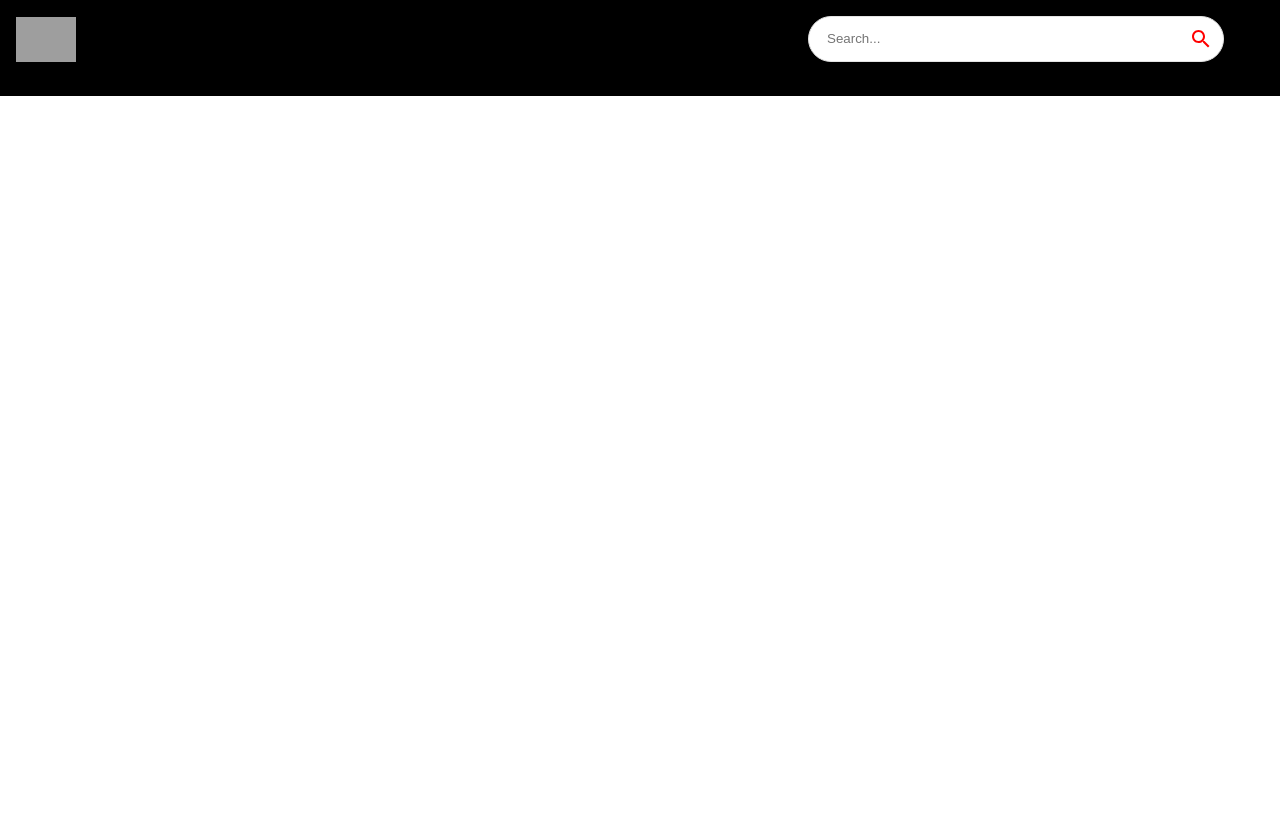
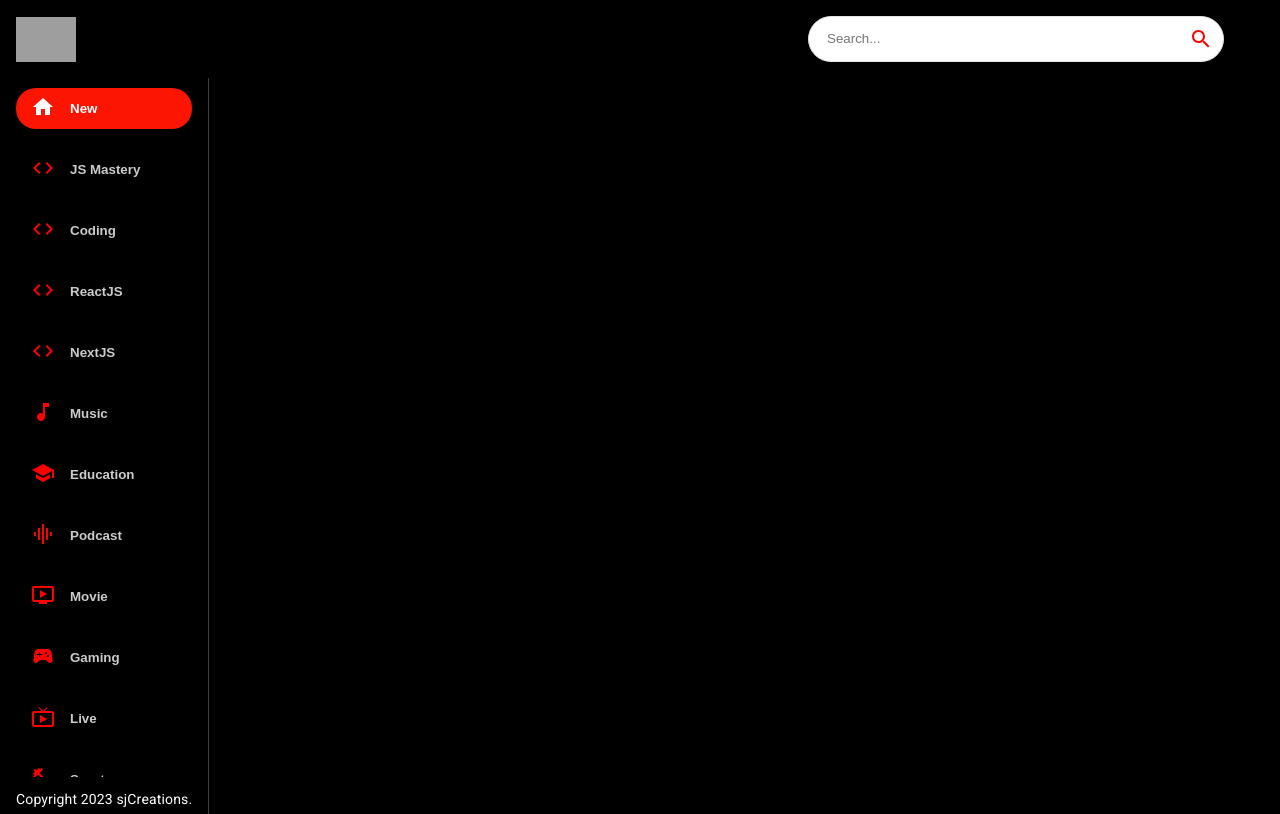
Before and after one commit to DocSJ1980/sjtube, a React (Vite) app: page / in a window 1280 px wide. Built offline with nearby package versions, Linux system fonts and the light colour scheme; grey boxes are pictures that could not be loaded.

Commit message:
Sidebar basic setup

```diff
--- a/src/components/Feed.tsx
+++ b/src/components/Feed.tsx
@@ -1,10 +1,20 @@
-import React from 'react'
+import React, { useState, useEffect } from 'react'
+import { Box, Stack, Typography } from '@mui/material'
+import Sidebar from './Sidebar'
 
 const Feed = () => {
     return (
-        <div>
-            Feed
-        </div>
+        <Stack
+            sx={{ flexDirection: { sx: 'column', md: 'row' } }}
+        >
+            <Box sx={{ height: { sx: 'auto', md: '92vh' }, borderRight: "1px solid #3d3d3d", px: { sx: 0, md: 2 } }}>
+                <Sidebar />
+                <Typography className='copyright' variant='body2' sx={{ mt: 1.5, color: '#fff' }}>
+                    Copyright 2023 sjCreations.
+                </Typography>
+            </Box>
+
+        </Stack>
     )
 }
 
--- /dev/null
+++ b/src/components/Sidebar.tsx
@@ -0,0 +1,35 @@
+import React from 'react'
+import { Box, Stack, Typography } from '@mui/material'
+import { categories } from '../utils/Constants'
+
+const selectedCategory = 'New'
+
+const Sidebar = () => (
+    <Stack direction="row"
+        sx={{ overflowY: 'auto', height: { sx: 'auto', md: '95%' }, flexDirection: { sx: 'row', md: 'column' } }}
+    >
+        {categories.map((category) => (
+            <button
+                className='category-btn'
+                style={{
+                    background: category.name === selectedCategory && '#FC1503', color: 'white'
+                }}
+                key={category.name}
+            >
+                <span
+                    style={{
+                        color: category.name === selectedCategory ? 'white' : 'red', marginRight: '15px'
+                    }}
+                >{category.icon}</span>
+                <span
+                    style={{
+                        opacity: category.name === selectedCategory ? 1 : 0.8
+                    }}
+                >{category.name}</span>
+            </button>
+        ))}
+    </Stack>
+)
+
+
+export default Sidebar
--- a/src/components/index.tsx
+++ b/src/components/index.tsx
@@ -4,3 +4,4 @@
 export { default as SearchFeed } from './SearchFeed'
 export { default as VideoDetail } from './VideoDetail'
 export { default as SearchBar } from './SearchBar'
+export { default as Sidebar } from './Sidebar'
```
